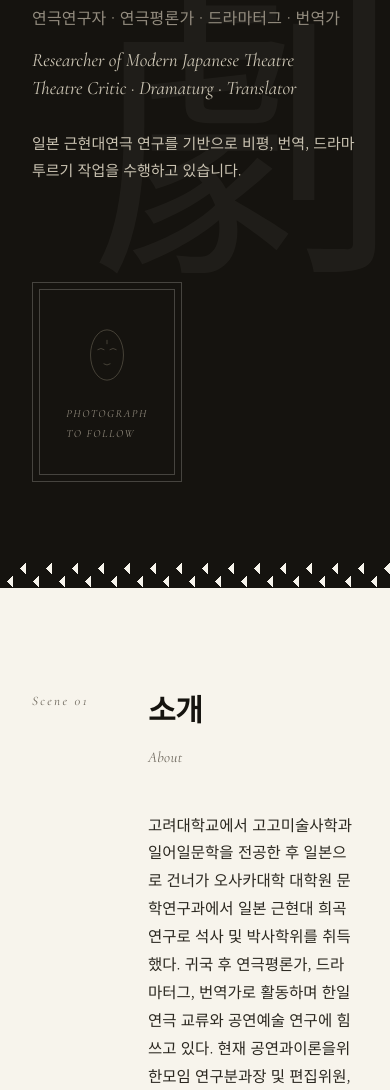
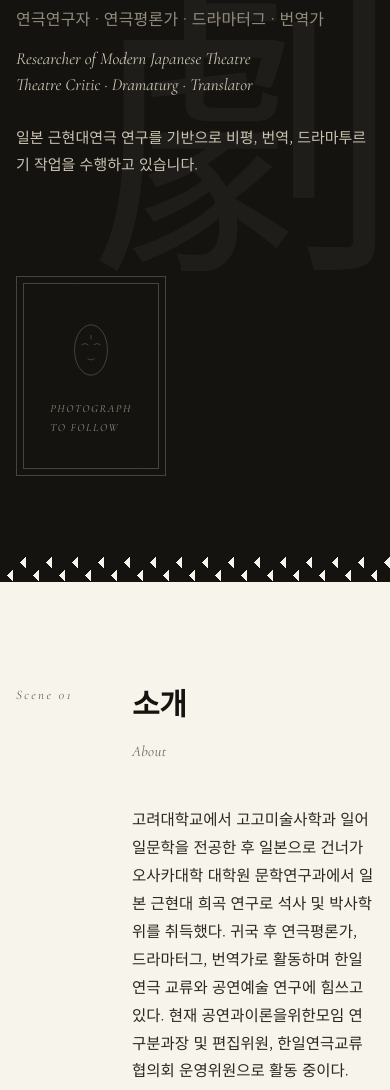
Before and after one commit to dismalvin/home, a plain HTML site: page index.html in a window 390 px wide. Shown: the part 331-1421 px from the top of the page. Drawn offline with nearby package versions, Linux system fonts and the light colour scheme; a web font is replaced by a local one.

Commit message:
모바일 가독성 개선: 섹션 1단 레이아웃 및 여백 조정

```diff
--- a/index.html
+++ b/index.html
@@ -97,7 +97,8 @@
   }
 
   @media (max-width:979px){
-    body{padding-top:56px;}
+    body{padding-left:0; padding-top:56px;}
+    .wrap{padding:0 20px;}
     .topbar{display:flex;}
     .site-nav{
       top:56px; left:0; right:0; bottom:0;
@@ -111,6 +112,27 @@
     .site-nav a .idx{color:var(--gray-lt); opacity:.6;}
     .site-nav a.active,.site-nav a:hover{color:var(--cream);}
     .nav-toggle-input:checked ~ .site-nav{transform:translateX(0);}
+
+    .scene{padding:64px 0;}
+    .scene .wrap{grid-template-columns:1fr; gap:10px;}
+    .scene-num{
+      writing-mode:horizontal-tb; text-orientation:mixed;
+      padding-top:0; margin-bottom:4px;
+    }
+    .scene-head{margin-bottom:28px;}
+    .scene-head h2{font-size:26px;}
+    .prose,.credits-grid,.split,.rep-list,.note-block,.tag-line{max-width:100%;}
+    .tag-line span{display:block; margin-bottom:2px;}
+    .tag-line span:not(:last-child)::after{content:none;}
+    .hero{padding:80px 0 60px; min-height:auto;}
+    .hero-tag{margin-bottom:40px;}
+  }
+
+  @media (max-width:480px){
+    .wrap{padding:0 16px;}
+    .scene-head h2{font-size:24px;}
+    .rep-head{font-size:15px;}
+    .rep-list li,.split li,.credits-grid li{font-size:14px;}
   }
 
   /* ---------- hero ---------- */
@@ -155,9 +177,11 @@
     letter-spacing:.14em; color:var(--gray-lt); text-transform:uppercase;
   }
   @media (max-width:979px){
-    .hero-grid{grid-template-columns:1fr; }
+    .hero-grid{grid-template-columns:1fr;}
     .portrait-frame{width:150px; margin-top:36px;}
     .kanji-watermark{font-size:80vw; opacity:.045;}
+    .hero h1{font-size:clamp(40px,12vw,64px);}
+    .hero-roles-en{font-size:17px;}
   }
 
   /* curtain hem divider */
```
